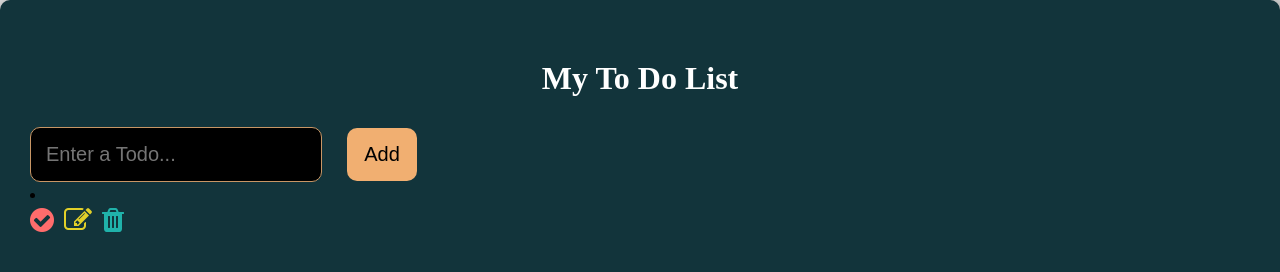
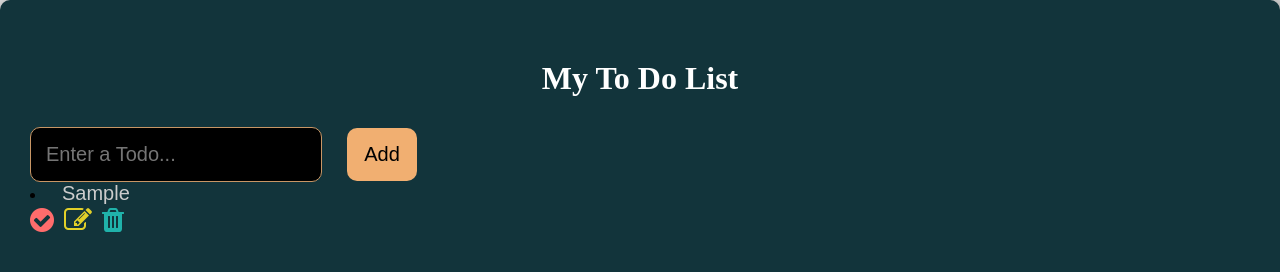
Before and after one commit to adilraees786/Todo-list-using-react.js, a React (Vite) app: page / in a window 1280 px wide. Both pictures are taken after typing "Sample" into the empty fields and a click on the button "Add". Shown: the top 272 px of the page. Built offline with nearby package versions, Linux system fonts and the light colour scheme.

Commit message:
showitem

```diff
--- a/src/components/TodoList.jsx
+++ b/src/components/TodoList.jsx
@@ -19,9 +19,9 @@ const TodoList = ({todos, setTodos, setEditTodo}) => {
   return (
     <div>
         {todos.map((todo) =>(
-            <li className="todo-list" key={todos.id}>
+            <li className="todo-list" key={todo.id}>
                 <input type="text"
-                value={todos.title}
+                value={todo.title}
                 className={`list ${todo.completed ? "complete" : ""}`}
                 onChange={(event) => event.preventDefault()}/>
 <div>
```
